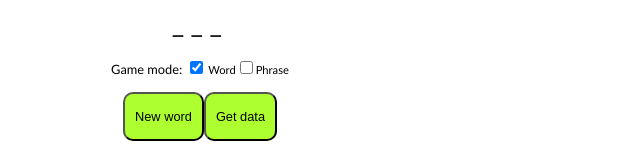
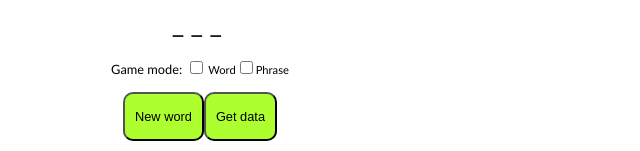
Before and after one commit to irvang/hangman-react, a React (Create React App) app: page / in a window 1280 px wide. Shown: the part 374-525 px from the top of the page, without its empty margins (0-640 px from the left). Built offline with nearby package versions, Linux system fonts and the light colour scheme; no server answers.

Commit message:
Clean read me.

```diff
--- a/src/App.js
+++ b/src/App.js
@@ -34,17 +34,9 @@ function App() {
     const getData = async () => {
       try {
         setResetChildren(true)
-        // let url = ''
+
         console.log('CLICKED NEW WORD')
-        // if (isPhrase) {
-        //   url = '/words/phrases'
-        //   // wordDisplay.style.fontSize = '1.0rem'
-        //   // disableSelects();
-        // } else {
-        //   // url = `/words/${difficulty}/${minLength}/${maxLength}`
-        //   // wordDisplay.style.fontSize = '1.7rem'
-        //   // enableSelects();
-        // }
+        // if is word, if is phrase
 
         const response = await wordApi.getWord({ minLength, maxLength })
 
@@ -93,7 +85,7 @@ function App() {
           <div className="game-mode">
             Game mode:&nbsp;
             <label>
-              <input type="checkbox" name="phrase" value="word" checked /> Word
+              <input type="checkbox" name="phrase" value="word" /> Word
             </label>
             <label>
               <input type="checkbox" name="word" value="phrase" />
@@ -108,7 +100,7 @@ function App() {
             type="button"
             id="new-word-b"
             onClick={async (event) => {
-              const { data } = axios.get('/word/data')
+              const { data } = axios.get('/api/word/data')
               console.log('GOTTEN :', data)
             }}
           >
@@ -118,18 +110,6 @@ function App() {
           <RemainingTrials />
 
           <section id="params">
-            {/* <div>
-            <label htmlFor="difficulty">Difficulty</label>
-            <select
-              className="isDisabled"
-              name="difficulty"
-              id="difficulty"
-              defaultValue={3}
-            >
-              <Options />
-            </select>
-          </div> */}
-
             <div>
               <label htmlFor="min-length">Min length</label>
               <select
@@ -162,7 +142,7 @@ function App() {
           </section>
         </section>
 
-        {/* // <script type="module" src="js/index.js"></script> */}
+
       </main>
     </Context.Provider>
   )
```
Also changed, not shown: 1 other file (tests, documents, lock files or other folders).
